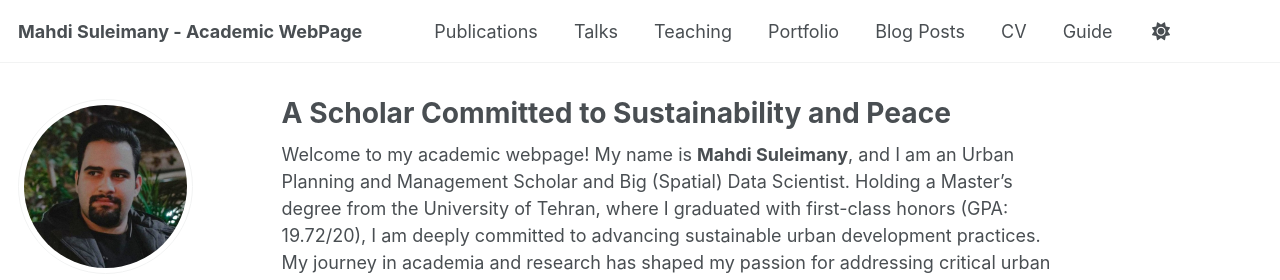
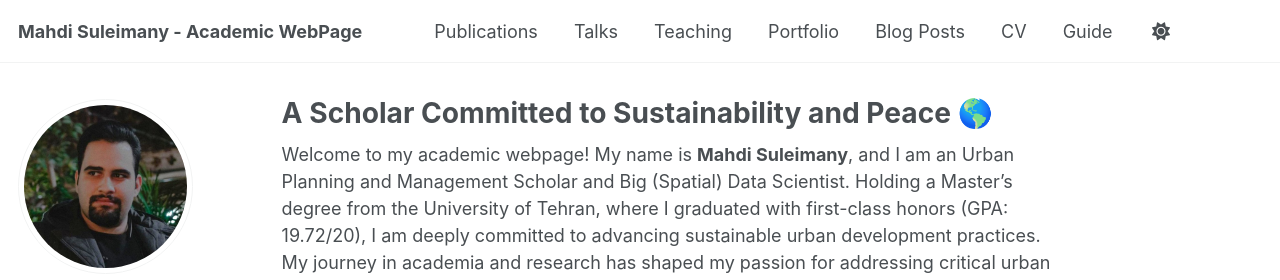
Before and after one commit to mo-soleimani/mo-soleimani.github.io, a Jekyll site: the page built from _pages/about.md, in a window 1280 px wide and 900 px high. Shown: the top 280 px of the window. Built offline with Jekyll 4.4.1, drawn with Linux system fonts in a browser that asks for light colours; some web fonts are replaced.

```diff
--- a/_pages/about.md
+++ b/_pages/about.md
@@ -1,6 +1,6 @@
 ---
 permalink: /
-title: "A Scholar Committed to Sustainability and Peace"
+title: "A Scholar Committed to Sustainability and Peace 🌎"
 author_profile: true
 redirect_from:
   - /about/
```
